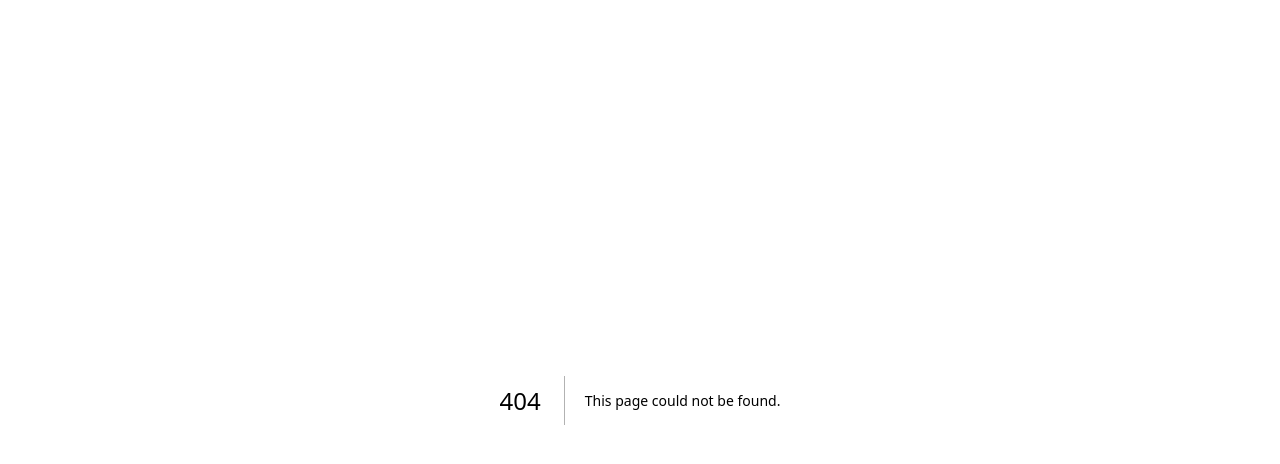
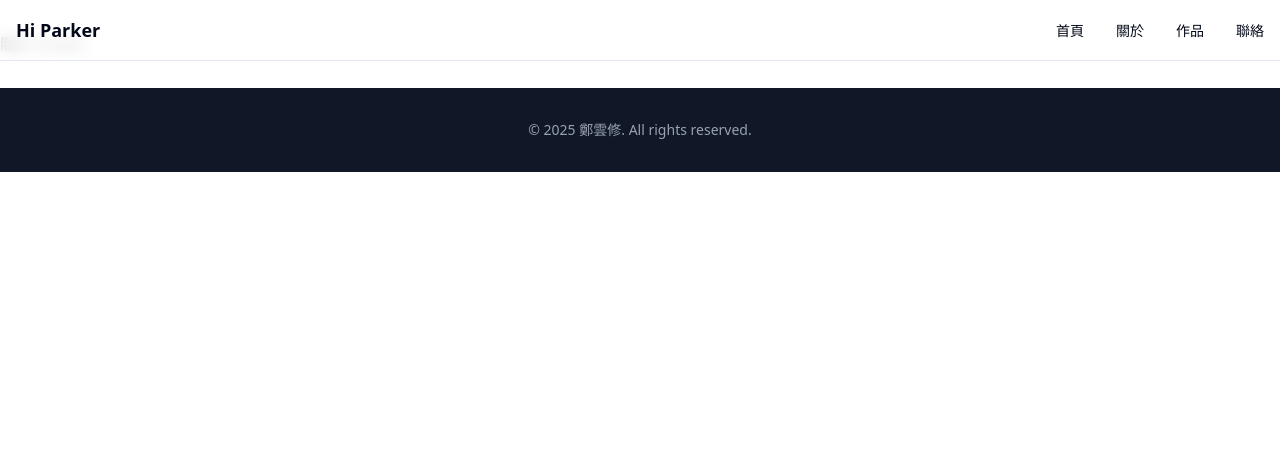
Before and after one commit to parkerCYH/todo-list-aws, a Next.js app: page /about in a window 1280 px wide. Before the commit this address had no page. Shown: the top 464 px of the page. Built offline with nearby package versions, Linux system fonts and the light colour scheme.

Commit message:
feat: typed route and change to multi page design

```diff
--- a/app/_components/Header.tsx
+++ b/app/_components/Header.tsx
@@ -1,25 +1,23 @@
 'use client';
+import { useRouter } from 'next/navigation';
+import type { Route } from 'next';
 
-const navItems = [
-    { id: 'home', label: '首頁' },
-    { id: 'about', label: '關於' },
-    { id: 'skills', label: '技能' },
-    { id: 'projects', label: '作品' },
-    { id: 'contact', label: '聯絡' },
+const navItems: { id: string; label: string; path: Route }[] = [
+    { id: 'home', label: '首頁', path: '/' },
+    { id: 'about', label: '關於', path: '/about' },
+    { id: 'projects', label: '作品', path: '/projects' },
+    { id: 'contact', label: '聯絡', path: '/contact' },
 ];
 
 export default function Header() {
-    const scrollToSection = (sectionId: string) => {
-        const element = document.getElementById(sectionId);
-        element?.scrollIntoView({ behavior: 'smooth' });
-    };
+    const router = useRouter();
 
     return (
         <header className="fixed top-0 left-0 right-0 z-50 bg-white/80 backdrop-blur-sm border-b">
             <div className="container mx-auto px-4 py-4">
                 <nav className="flex items-center justify-between">
                     <button
-                        onClick={() => scrollToSection('home')}
+                        onClick={() => router.push('/')}
                         className="text-lg font-semibold  cursor-pointer"
                     >
                         Hi Parker
@@ -29,7 +27,7 @@ export default function Header() {
                         {navItems.map((item) => (
                             <li key={item.id}>
                                 <button
-                                    onClick={() => scrollToSection(item.id)}
+                                    onClick={() => router.push(item.path)}
                                     className="text-sm hover:text-gray-600 transition-colors cursor-pointer"
                                 >
                                     {item.label}
--- a/app/_components/sections/HeroSection.tsx
+++ b/app/_components/sections/HeroSection.tsx
@@ -4,12 +4,10 @@ import { Avatar, AvatarImage, AvatarFallback } from '@/components/ui/avatar';
 import { Button } from '@/components/ui/button';
 import { GitHubLogoIcon, LinkedInLogoIcon } from '@radix-ui/react-icons';
 import { Mail } from 'lucide-react';
+import { useRouter } from 'next/navigation';
 
 export default function HeroSection() {
-    const scrollToSection = (sectionId: string) => {
-        const element = document.getElementById(sectionId);
-        element?.scrollIntoView({ behavior: 'smooth' });
-    };
+    const route = useRouter();
 
     return (
         <section id="home" className="min-h-screen flex items-center justify-center px-4 pt-20">
@@ -38,7 +36,7 @@ export default function HeroSection() {
                     <Button
                         size="lg"
                         className="font-medium"
-                        onClick={() => scrollToSection('contact')}
+                        onClick={() => route.push('/contact')}
                     >
                         聯絡我
                     </Button>
@@ -46,7 +44,7 @@ export default function HeroSection() {
                         size="lg"
                         variant="outline"
                         className="font-medium"
-                        onClick={() => scrollToSection('projects')}
+                        onClick={() => route.push('/projects')}
                     >
                         查看作品
                     </Button>
@@ -72,7 +70,7 @@ export default function HeroSection() {
                         <LinkedInLogoIcon className="w-6 h-6" />
                     </a>
                     <a
-                        href="mailto:hello@example.com"
+                        href="mailto:fbi0258zzz@gmail.com"
                         className="text-gray-600 hover:text-gray-900 transition-colors"
                         aria-label="Email"
                     >
--- a/app/_components/sections/ProjectsSection.tsx
+++ b/app/_components/sections/ProjectsSection.tsx
@@ -32,7 +32,7 @@ export default function ProjectsSection() {
         <section id="projects" className="py-20 px-4 bg-gray-50">
             <div className="max-w-6xl mx-auto">
                 <div className="text-center mb-12">
-                    <h2 className="text-3xl font-bold mb-4">我的作品</h2>
+                    <h2 className="text-3xl font-bold mb-4">精選作品</h2>
                     <p className="text-gray-600">
                         以下是我所創建的部分產品，一窺幕後、前往詳細的開發與設計歷程
                     </p>
--- /dev/null
+++ b/app/about/page.tsx
@@ -0,0 +1,3 @@
+export default function AboutPage() {
+    return <div className="container mx-auto py-8">關於 Parker</div>;
+}
--- a/app/_components/sections/ContactSection.tsx
+++ b/app/contact/_components/sections/ContactSection.tsx
@@ -1,5 +1,5 @@
-import ContactInfo from '@/app/_components/contact/ContactInfo';
-import ContactForm from '@/app/_components/contact/ContactForm';
+import ContactForm from '../contact/ContactForm';
+import ContactInfo from '../contact/ContactInfo';
 
 export default function ContactSection() {
     return (
--- /dev/null
+++ b/app/contact/page.tsx
@@ -0,0 +1,5 @@
+import ContactSection from './_components/sections/ContactSection';
+
+export default function ContactPage() {
+    return <ContactSection />;
+}
--- a/app/layout.tsx
+++ b/app/layout.tsx
@@ -1,6 +1,7 @@
 import type { Metadata } from 'next';
 import { Geist, Geist_Mono } from 'next/font/google';
 import './globals.css';
+import Header from './_components/Header';
 
 const geistSans = Geist({
     variable: '--font-geist-sans',
@@ -25,7 +26,15 @@ export default function RootLayout({
     return (
         <html lang="en">
             <body className={`${geistSans.variable} ${geistMono.variable} antialiased`}>
+                <Header />
                 {children}
+                <footer className="bg-gray-900 text-white py-8 px-4">
+                    <div className="max-w-6xl mx-auto text-center">
+                        <p className="text-sm text-gray-400">
+                            © 2025 鄭雲修. All rights reserved.
+                        </p>
+                    </div>
+                </footer>
             </body>
         </html>
     );
--- a/app/page.tsx
+++ b/app/page.tsx
@@ -1,27 +1,15 @@
-import Header from '@/app/_components/Header';
+import AboutSection from '@/app/_components/sections/AboutSection';
 import HeroSection from '@/app/_components/sections/HeroSection';
-import AboutSection from '@/app/_components/sections/AboutSection';
+import ProjectsSection from '@/app/_components/sections/ProjectsSection';
 import SkillsSection from '@/app/_components/sections/SkillsSection';
-import ProjectsSection from '@/app/_components/sections/ProjectsSection';
-import ContactSection from '@/app/_components/sections/ContactSection';
 
 export default function Home() {
     return (
         <>
-            <Header />
-
             <HeroSection />
             <AboutSection />
             <SkillsSection />
             <ProjectsSection />
-            <ContactSection />
-
-            {/* Footer */}
-            <footer className="bg-gray-900 text-white py-8 px-4">
-                <div className="max-w-6xl mx-auto text-center">
-                    <p className="text-sm text-gray-400">© 2025 鄭雲修. All rights reserved.</p>
-                </div>
-            </footer>
         </>
     );
 }
--- /dev/null
+++ b/app/projects/page.tsx
@@ -0,0 +1,3 @@
+export default function ProjectsPage() {
+    return <div className="container mx-auto py-8">作品集</div>;
+}
--- a/next.config.ts
+++ b/next.config.ts
@@ -1,6 +1,7 @@
 import type { NextConfig } from 'next';
 
 const nextConfig: NextConfig = {
+    typedRoutes: true,
     images: {
         remotePatterns: [
             {
```
Also changed, not shown: app/contact/_components/contact/ContactForm.tsx (renamed from app/_components/contact/ContactForm.tsx), app/contact/_components/contact/ContactInfo.tsx (renamed from app/_components/contact/ContactInfo.tsx).
